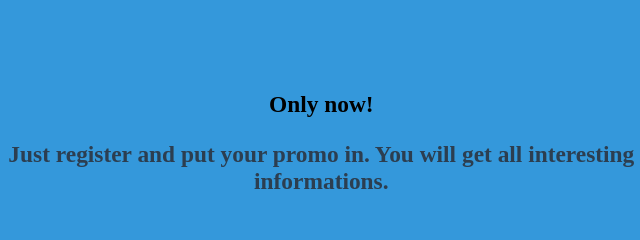
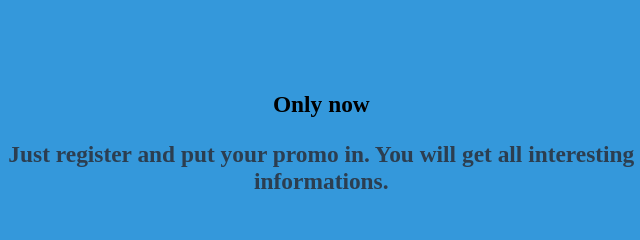
Before and after one commit to omnikross/WD_PS1, a plain HTML site: page 3СL.html in a window 1280 px wide. Shown: the part 162-402 px from the top of the page, 412-1052 px from the left. Drawn offline with Linux system fonts and the light colour scheme.

Commit message:
first commit

```diff
--- a/3СL.html
+++ b/3СL.html
@@ -15,7 +15,7 @@
     <nav>
      <img src="IPhone_7.png" align="left" alt="IPhone">
      <div class="register">
-       <h1>Only now!</h1>
+       <h1>Only now</h1>
        <h3>Just register and put your promo in.
         You will get all interesting informations.</h3><br>
         <h3>And only today we will give you special bonus on your account!
```
Also changed, not shown: 1 other file.
